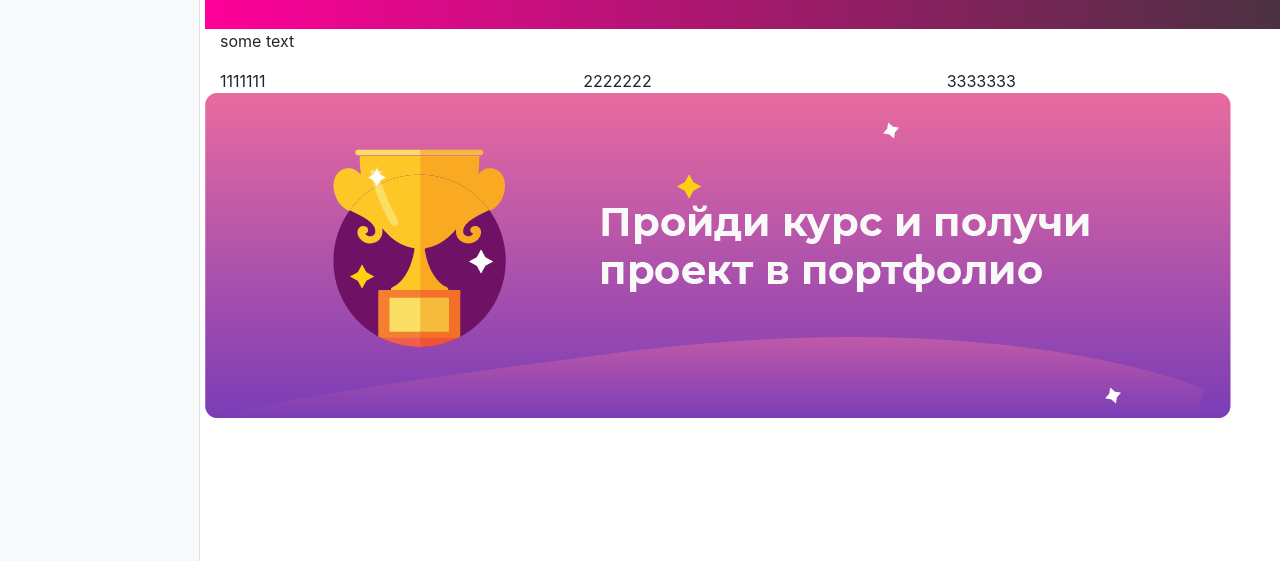
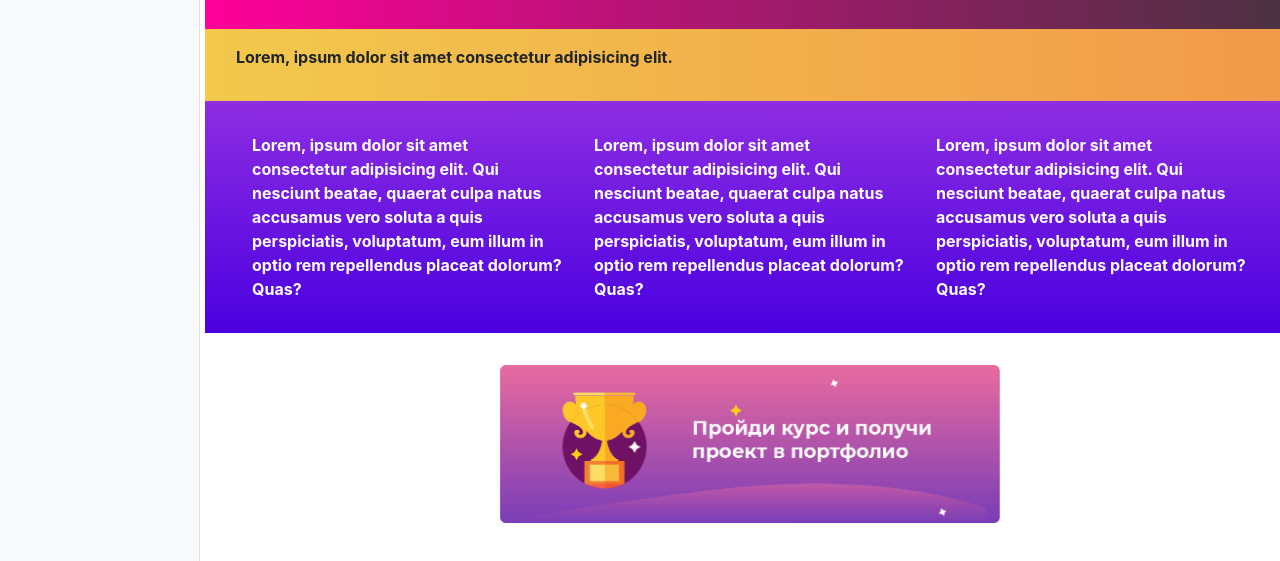
Before and after one commit to DenisAleshkov/website-builder, a website built with Parcel: page src/index.html in a window 1280 px wide. Shown: the part 75-636 px from the top of the page. Built offline with nearby package versions, Linux system fonts and the light colour scheme.

Commit message:
added some styles and file of classes. Refactoring mode.js

```diff
--- /dev/null
+++ b/src/classes/blocks.js
@@ -0,0 +1,7 @@
+export class Block {
+    constructor(type, value, options){
+        this.type = type
+        this.value = value
+        this.options = options
+    }
+}
--- a/src/model.js
+++ b/src/model.js
@@ -1,34 +1,49 @@
 import image from './assets/1.png'
+import { Block } from './classes/blocks'
 
 export const model = [
-    {
-        type: 'title',
-        value: 'Конструктор сайтов на чистом JS',
-        options: {
+    new Block('title', 'Конструктор сайтов на чистом JS', {
         tag: 'h1',
-            styles:{
+        styles: {
             background: 'linear-gradient(to right, #ff0099, #493240)',
             color: '#fff',
             'text-align': 'center',
             padding: '1.5rem'
         }
+    }),
 
+    new Block('text', 'Lorem, ipsum dolor sit amet consectetur adipisicing elit.', {
+        styles: {
+            background: 'linear-gradient(to left, #f2994a, #f2c94c)',
+            padding: '1rem',
+            'font-weight': 'bold'
         }
+    }),
+
+    new Block('columns', [
+        'Lorem, ipsum dolor sit amet consectetur adipisicing elit. Qui nesciunt beatae, quaerat culpa natus accusamus vero soluta a quis perspiciatis, voluptatum, eum illum in optio rem repellendus placeat dolorum? Quas?',
+        'Lorem, ipsum dolor sit amet consectetur adipisicing elit. Qui nesciunt beatae, quaerat culpa natus accusamus vero soluta a quis perspiciatis, voluptatum, eum illum in optio rem repellendus placeat dolorum? Quas?',
+        'Lorem, ipsum dolor sit amet consectetur adipisicing elit. Qui nesciunt beatae, quaerat culpa natus accusamus vero soluta a quis perspiciatis, voluptatum, eum illum in optio rem repellendus placeat dolorum? Quas?',
+    ],
+        {
+            styles: {
+                background: 'linear-gradient(to bottom, #8e2de2, #4a00e0)',
+                padding: '2rem',
+                color: '#fff',
+                'font-weight': 'bold'
+            }
+        }),
+
+    new Block('image', image, {
+        styles: {
+            padding: '2rem 0',
+            display: 'flex',
+            'justify-content': 'center'
         },
-    {
-        type: 'text',
-        value: 'some text'
+        imageStyles: {
+            width: '500px',
+            height: 'auto'
         },
-    {
-        type: 'columns',
-        value: [
-            '1111111',
-            '2222222',
-            '3333333'
+        alt: 'image'
+    })
 ]
-    },
-    {
-        type: 'image',
-        value: image
-    }
-]
--- a/src/templates.js
+++ b/src/templates.js
@@ -6,17 +6,19 @@ function title(block) {
 }
 
 function text(block) {
-    return row(column(`<p>${block.value}</p>`))
+    return row(column(`<p>${block.value}</p>`), css(block.options.styles))
 }
 
 function columns(block) {
+    const { styles } = block.options
     const html = block.value.map(column).join('')
-    return row(html)
+    return row(html, css(block.options.styles))
 
 }
 
 function image(block){
-    return row(`<img src=${block.value} />`)
+    const { styles, alt, imageStyles: is } = block.options
+    return row(`<img src="${block.value}" alt="${alt}" style="${css(is)}" />`, css(styles))
 }
 
 export const templates = {
```
Also changed, not shown: src/index.html (+0 -1 lines), dist/index.html, 2 other files. Lines whose indentation alone changed are shown as unchanged.
